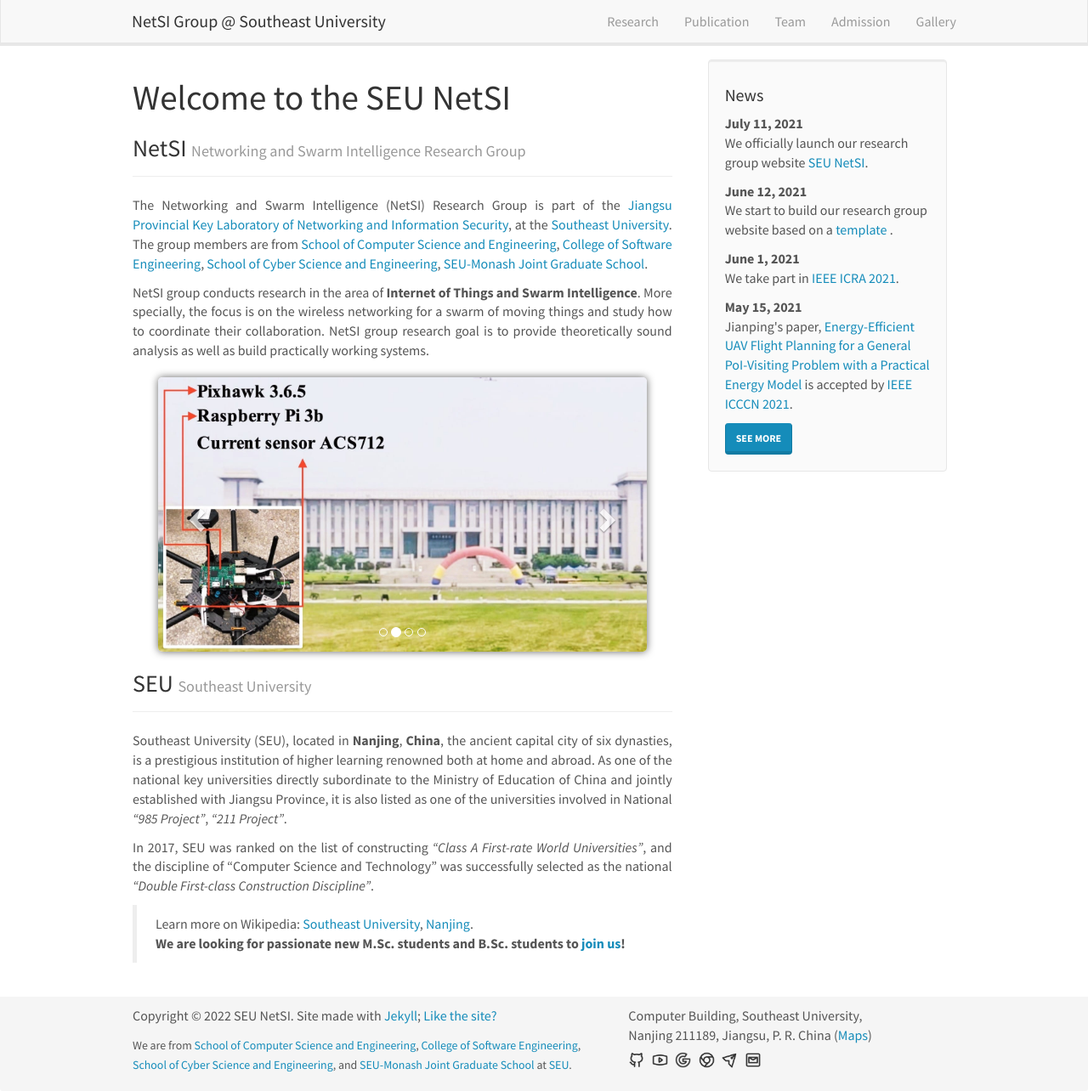
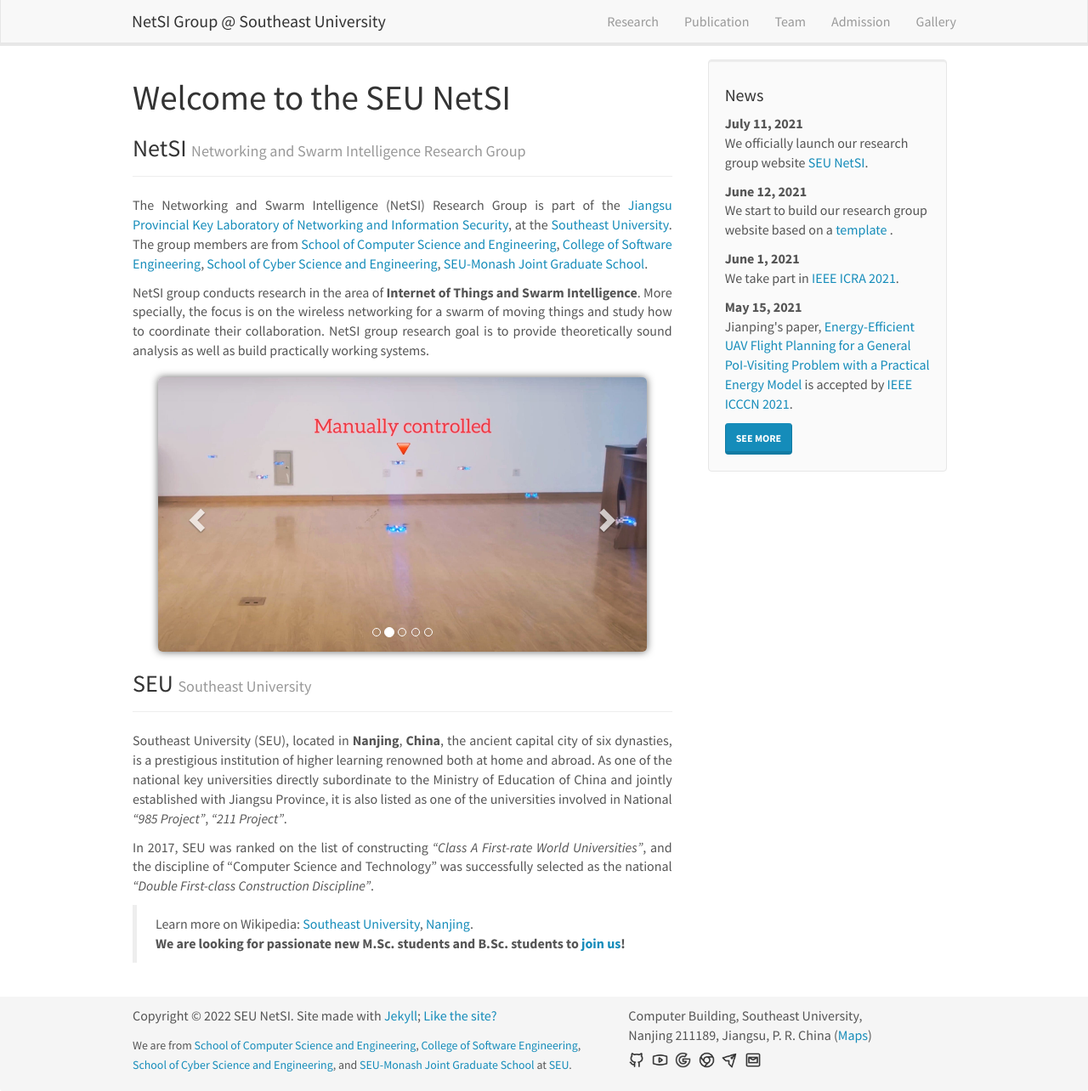
Before and after one commit to SEU-NetSI/seu-netsi.github.io, a Jekyll site: the page built from _pages/home.md, in a window 1280 px wide and 1284 px high. Shown: the whole window at 85% size. Built offline with Jekyll 4.4.1, drawn with Linux system fonts in a browser that asks for light colours; nearby versions of some CDN libraries.

Commit message:
add new picture of Feng Shan developes on swarms

```diff
--- a/_pages/home.md
+++ b/_pages/home.md
@@ -31,10 +31,14 @@ NetSI group research goal is to provide theoretically sound analysis as well as
         <li data-target="#carousel" data-slide-to="1"></li>
         <li data-target="#carousel" data-slide-to="2"></li>
         <li data-target="#carousel" data-slide-to="3"></li>
+        <li data-target="#carousel" data-slide-to="4"></li>
     </ol>
     <!-- Items -->
     <div class="carousel-inner" markdown="0">
         <div class="item active">
+            <img class="img-responsive img-rounded" src="{{ site.url }}{{ site.baseurl }}/images/homepic/slider/devswarms.jpeg" alt="Slide 0" />
+        </div>
+        <div class="item">
             <img class="img-responsive img-rounded" src="{{ site.url }}{{ site.baseurl }}/images/homepic/slider/slide4.png" alt="Slide 1" />
         </div>
         <div class="item">
```
Also changed, not shown: images/homepic/slider/devswarms.jpeg (added).
